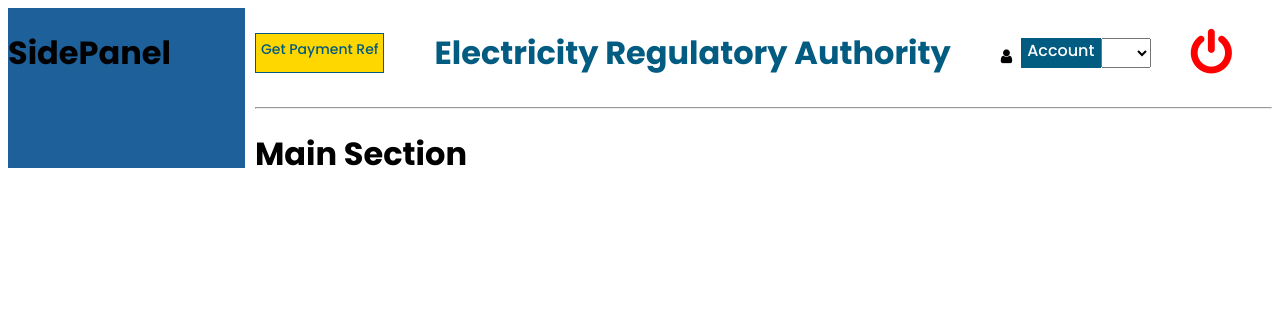
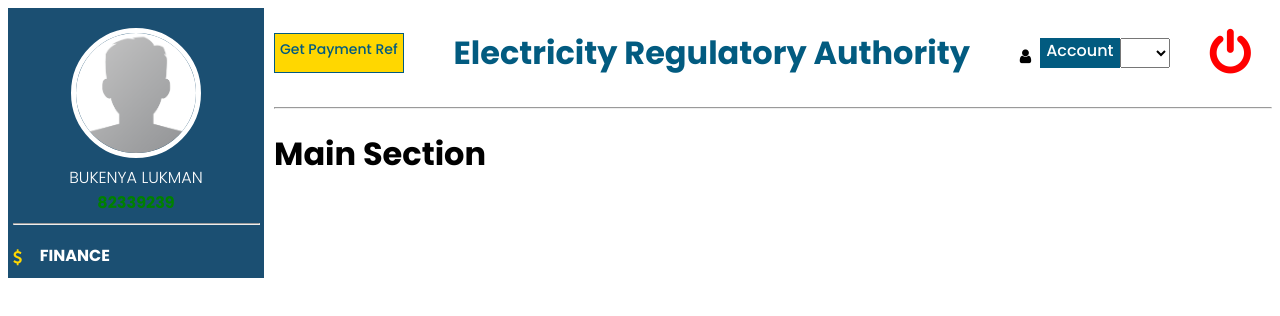
Before and after one commit to BukenyaLukman/ERA-IPC_FRONTEND, a plain HTML site: page index.html in a window 1280 px wide. Drawn offline with Linux system fonts and the light colour scheme.

Commit message:
Sidepanel name and number

```diff
--- a/css/style.css
+++ b/css/style.css
@@ -13,8 +13,9 @@
 }
 
 .sidepanel{
-	background-color: #1e609a;
-    height: 160px;
+	/*background-color: #1e609a;*/
+	background-color: #1B4F72 ;
+    height: 100%;
     width: 256px;
 }
 
@@ -70,3 +71,63 @@
 	color: red;
 	background-color: #FFFFFF;
 }
+.wrapper .sidepanel .profile-image{
+	width: 100%
+
+}
+.wrapper .sidepanel .profile-image .wrap{
+	width: 100%;
+	text-align: center;
+	padding-top: 20px;
+}
+
+.wrapper .sidepanel .profile-image .wrap img{
+	width: 120px;
+	border-radius: 50%;
+	height: auto;
+	border: 5px solid #fff;
+}
+.wrapper .sidepanel .profile-image .wrap .account_details{
+	display: flex;
+	flex-direction: column;
+}
+.wrapper .sidepanel .profile-image .wrap .account_details .account_name{
+	display: block;
+	text-align: center;
+	color: white;
+	font-weight: 300;
+}
+.wrapper .sidepanel .profile-image .wrap .account_details .account_numbber{
+	display: block;
+	text-align: center;
+	color: green;
+	font-weight: 600;
+}
+.wrapper .sidepanel .profile-image .wrap .account_details hr{
+	width: 245px;
+	margin-left: 5px;
+	margin-right: 5px;
+
+}
+.wrapper .sidepanel .menu_1178{
+	left: 0px;
+	top: 0px;
+	margin: 0px;
+	width: 236px;
+}
+.wrapper .sidepanel .menu_1178 .fa-dollar{
+	margin-left: 5px;
+	vertical-align: middle;
+	color: gold;
+	display: inline;
+}
+
+.wrapper .sidepanel .menu_1178 .menu_item_1{
+	display: inline-block;
+	margin: 10px;
+	color: white;
+}
+.wrapper .sidepanel .unselectable{
+	-moz-user-select: -moz-none;
+   	-webkit-user-select: none;
+}
--- a/index.html
+++ b/index.html
@@ -12,7 +12,20 @@
 
 	<div class="wrapper">
 		<div class="sidepanel">
-			<h1>SidePanel</h1>
+			<div class="profile-image">
+				<div class="wrap">
+					<img src="images/profile_image.png">
+					<div class="account_details">
+						<span class="account_name">BUKENYA LUKMAN</span>
+						<span class="account_numbber">82339239</span>
+						<hr>
+					</div>
+				</div>
+			</div>
+			<div class="menu_1178 unselectable" unselectable="on">
+				<span class="fa fa-dollar"></span>
+				<h4 class="menu_item_1">&nbsp;FINANCE</h4>
+			</div>
 		</div>
 
 		<div class="main">
```
Also changed, not shown: images/profile_image.png (added).
